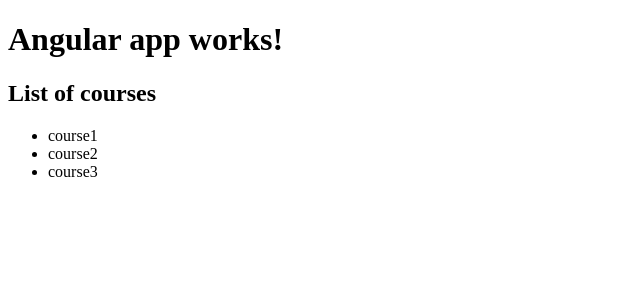
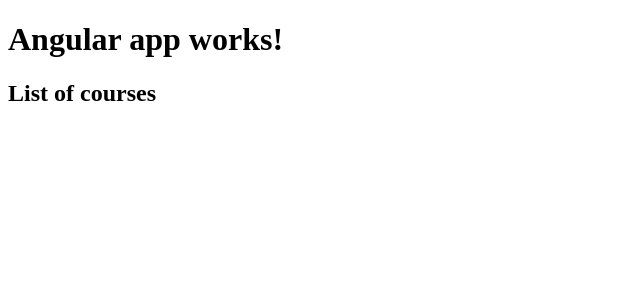
Before and after one commit to fer77/Angular, an Angular app in the folder ecommerce-app/hello-world/: page / in a window 1280 px wide. Shown: the top 300 px of the page, without its empty margins (0-640 px from the left). Built offline with nearby package versions, Linux system fonts and the light colour scheme.

Commit message:
services

```diff
--- a/ecommerce-app/hello-world/src/app/courses.component.ts
+++ b/ecommerce-app/hello-world/src/app/courses.component.ts
@@ -13,5 +13,5 @@
 
 export class CoursesComponent {
     title = 'List of courses';
-    courses = ['course1', 'course2', 'course3'];
+    courses;
 }
```
Also changed, not shown: 1 other file (tests, documents, lock files or other folders).
